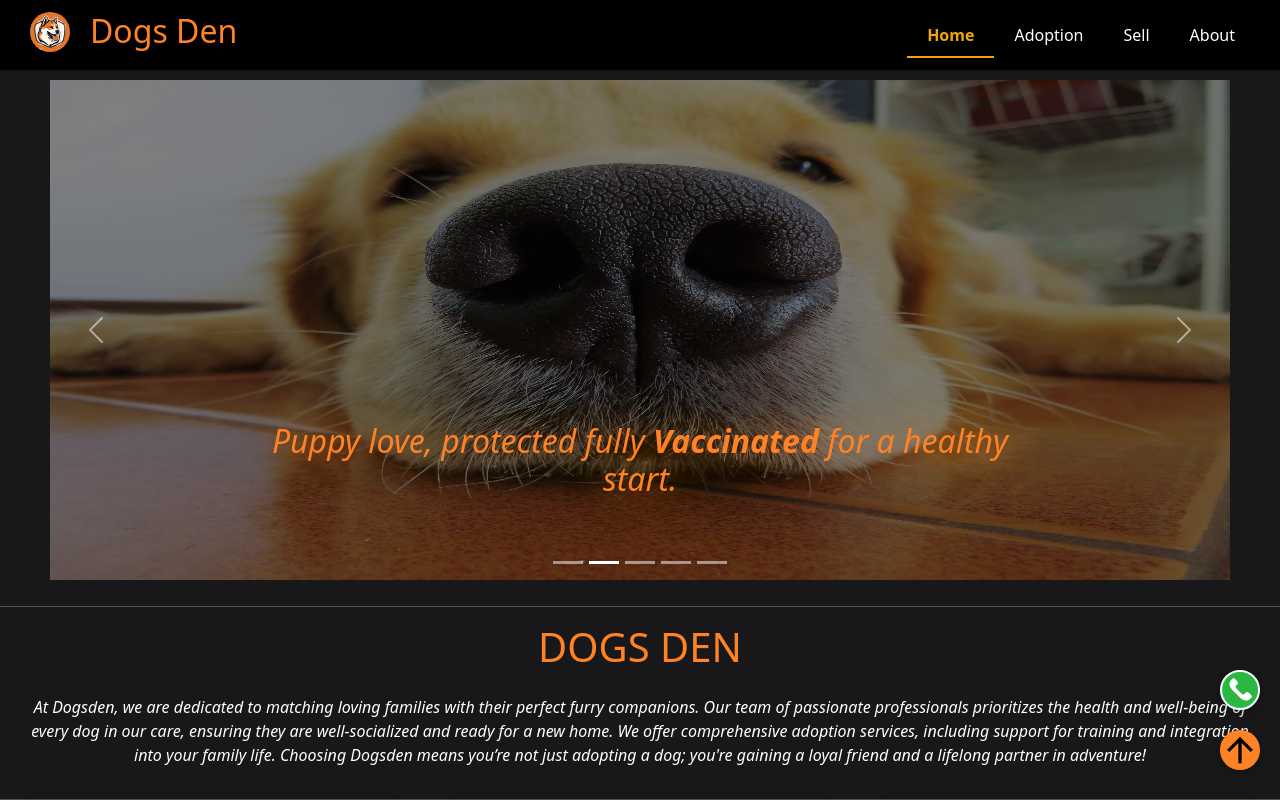
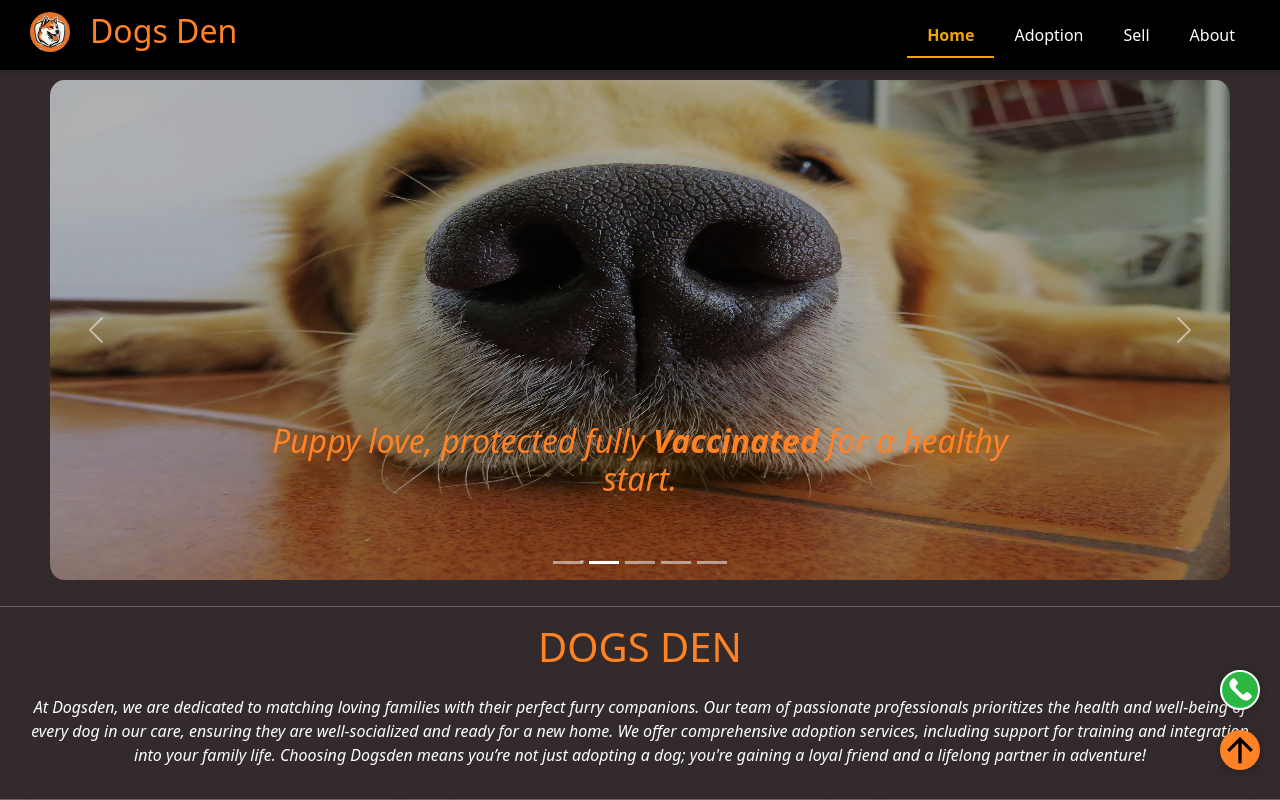
Before and after one commit to Rohit02r/dogsden, a React (Create React App) app: page / in a window 1280 px wide. Shown: the top 800 px of the page. Built offline with nearby package versions, Linux system fonts and the light colour scheme.

Commit message:
Form issues solved

```diff
--- a/src/App.css
+++ b/src/App.css
@@ -2,44 +2,15 @@
   text-align: center;
 }
 
-.App-logo {
-  height: 40vmin;
-  pointer-events: none;
-}
 
-@media (prefers-reduced-motion: no-preference) {
-  .App-logo {
-    animation: App-logo-spin infinite 20s linear;
-  }
-}
 
-.App-header {
-  background-color: #282c34;
-  min-height: 100vh;
-  display: flex;
-  flex-direction: column;
-  align-items: center;
-  justify-content: center;
-  font-size: calc(10px + 2vmin);
-  color: white;
-}
 
-.App-link {
-  color: #61dafb;
-}
 
-@keyframes App-logo-spin {
-  from {
-    transform: rotate(0deg);
-  }
-  to {
-    transform: rotate(360deg);
-  }
-}
+
 body{
   margin: 0%;
   color: white;
-  background-color: #18181a;
+  background-color: #332b2b;
 }
 
 h3,h1,h2{
--- a/src/components/DogDetails.js
+++ b/src/components/DogDetails.js
@@ -9,9 +9,9 @@ import * as Yup from 'yup';
 import { ToastContainer,toast } from 'react-toastify';
 import 'react-toastify/dist/ReactToastify.css';
 
-// Validation schema using Yup
+
 const validationSchema = Yup.object().shape({
-  phone: Yup.string().matches(/^[0-9]{10}$/, 'Phone number must be 10 digits').required('Phone is required'),
+  phone: Yup.string().matches(/^[0-9]{10}$/, 'Number must be 10 digits').required('Phone is required'),
   name: Yup.string().required('Name is required')
 });
 
@@ -19,7 +19,7 @@ const DogDetails = () => {
   const { breed } = useParams();
   const dog = dogs.find((dog) => dog.name.toLowerCase().replace(/ /g, '-') === breed);
 
-  // Form handling
+
   const { register, handleSubmit, formState: { errors } } = useForm({
     resolver: yupResolver(validationSchema)
   });
--- a/src/styles/Carousel.css
+++ b/src/styles/Carousel.css
@@ -1,9 +1,9 @@
 .imsi{
-    filter: brightness(0.5);
-
-        text-shadow: 2px 2px 5px rgba(0, 0, 0, 0.5);
+    filter: brightness(0.7);
 
 
+
+    border-radius: 5%;
     padding:10px 50px;
     height: 520px;
     width: 100%;
@@ -26,5 +26,6 @@
 .cap{
     margin: 0% auto;
     padding: 5%;
-    text-shadow: 2px 2px 40px;
+
+    text-shadow: 2px 2px 45px;
 }
--- a/src/styles/DogDetails.css
+++ b/src/styles/DogDetails.css
@@ -58,7 +58,7 @@
         text-align: center;
         justify-content: center;
         margin: 50px 0px;
-        height:350px ;
+        height:420px ;
         width: 300px;
     }
 }
```
